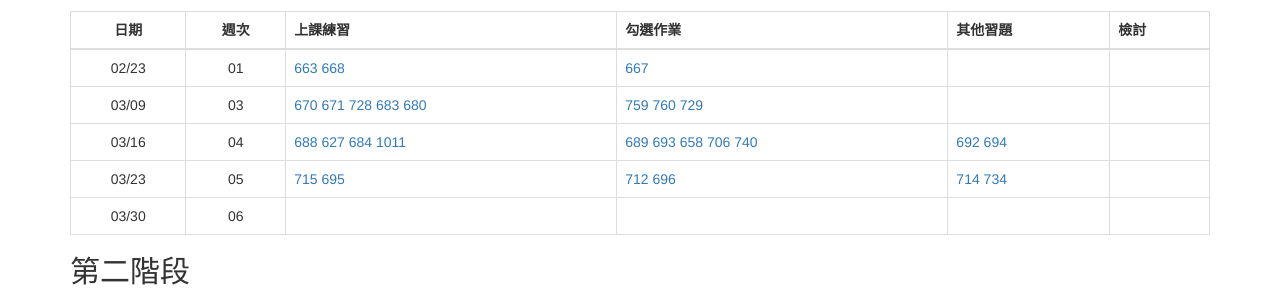
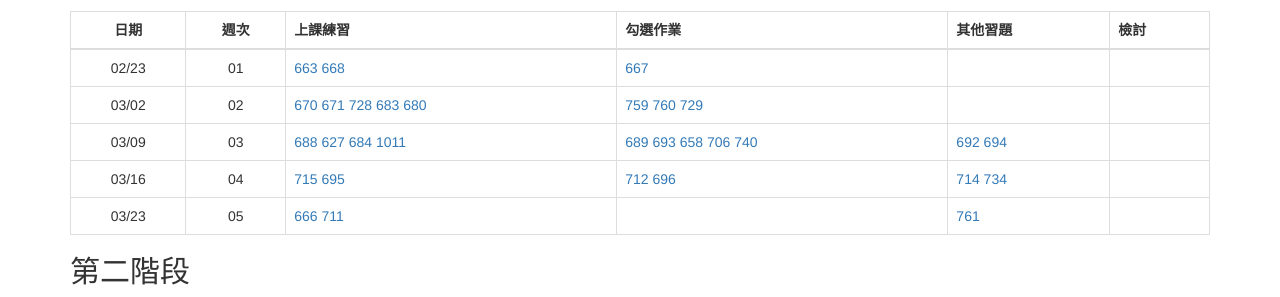
Before and after one commit to tw-csie-sprout/py2025, a Jekyll site: the page built from homework.md, in a window 1280 px wide. Shown: the part 251-548 px from the top of the page. Built offline with Jekyll 4.4.1, drawn with Linux system fonts in a browser that asks for light colours.

Commit message:
Update homework.md

```diff
--- a/homework.md
+++ b/homework.md
@@ -12,10 +12,10 @@ title: "課程作業"
 | 日期  | 週次 | 上課練習 | 勾選作業 | 其他習題 | 檢討 |
 | :---: | :--: | :---- | :---- | :----- | :-- |
 | 02/23 | 01 | [663](https://tioj.sprout.tw/contests/4/problems/663) [668](https://tioj.sprout.tw/contests/4/problems/668) | [667](https://tioj.sprout.tw/contests/4/problems/667) |  |  |
-| 03/09 | 03 | [670](https://tioj.sprout.tw/contests/7/problems/670) [671](https://tioj.sprout.tw/contests/7/problems/671) [728](https://tioj.sprout.tw/contests/7/problems/728) [683](https://tioj.sprout.tw/contests/7/problems/683) [680](https://tioj.sprout.tw/contests/7/problems/680)  | [759](https://tioj.sprout.tw/contests/7/problems/759) [760](https://tioj.sprout.tw/contests/7/problems/760) [729](https://tioj.sprout.tw/contests/7/problems/729) |  |  |
-| 03/16 | 04 |[688](https://tioj.sprout.tw/contests/8/problems/688) [627](https://tioj.sprout.tw/contests/8/problems/627) [684](https://tioj.sprout.tw/contests/8/problems/684) [1011](https://tioj.sprout.tw/contests/8/problems/1011)   |[689](https://tioj.sprout.tw/contests/8/problems/689) [693](https://tioj.sprout.tw/contests/8/problems/693) [658](https://tioj.sprout.tw/contests/8/problems/658) [706](https://tioj.sprout.tw/contests/8/problems/706)  [740](https://tioj.sprout.tw/contests/8/problems/740)| [692](https://tioj.sprout.tw/contests/8/problems/692) [694](https://tioj.sprout.tw/contests/8/problems/694) | |
-| 03/23 | 05 | [715](https://tioj.sprout.tw/contests/13/problems/715) [695](https://tioj.sprout.tw/contests/13/problems/695) | [712](https://tioj.sprout.tw/contests/13/problems/712) [696](https://tioj.sprout.tw/contests/13/problems/696)  | [714](https://tioj.sprout.tw/contests/13/problems/714) [734](https://tioj.sprout.tw/contests/13/problems/734)|
-| 03/30 | 06 |  | | | |
+| 03/02 | 02 | [670](https://tioj.sprout.tw/contests/7/problems/670) [671](https://tioj.sprout.tw/contests/7/problems/671) [728](https://tioj.sprout.tw/contests/7/problems/728) [683](https://tioj.sprout.tw/contests/7/problems/683) [680](https://tioj.sprout.tw/contests/7/problems/680)  | [759](https://tioj.sprout.tw/contests/7/problems/759) [760](https://tioj.sprout.tw/contests/7/problems/760) [729](https://tioj.sprout.tw/contests/7/problems/729) |  |  |
+| 03/09 | 03 |[688](https://tioj.sprout.tw/contests/8/problems/688) [627](https://tioj.sprout.tw/contests/8/problems/627) [684](https://tioj.sprout.tw/contests/8/problems/684) [1011](https://tioj.sprout.tw/contests/8/problems/1011)   |[689](https://tioj.sprout.tw/contests/8/problems/689) [693](https://tioj.sprout.tw/contests/8/problems/693) [658](https://tioj.sprout.tw/contests/8/problems/658) [706](https://tioj.sprout.tw/contests/8/problems/706)  [740](https://tioj.sprout.tw/contests/8/problems/740)| [692](https://tioj.sprout.tw/contests/8/problems/692) [694](https://tioj.sprout.tw/contests/8/problems/694) | |
+| 03/16 | 04 | [715](https://tioj.sprout.tw/contests/13/problems/715) [695](https://tioj.sprout.tw/contests/13/problems/695) | [712](https://tioj.sprout.tw/contests/13/problems/712) [696](https://tioj.sprout.tw/contests/13/problems/696)  | [714](https://tioj.sprout.tw/contests/13/problems/714) [734](https://tioj.sprout.tw/contests/13/problems/734)|
+| 03/23 | 05 | [666](https://tioj.sprout.tw/contests/16/problems/666) [711](https://tioj.sprout.tw/contests/16/problems/711) | | [761](https://tioj.sprout.tw/contests/16/problems/761) | |
 
 ## 第二階段
 
```
